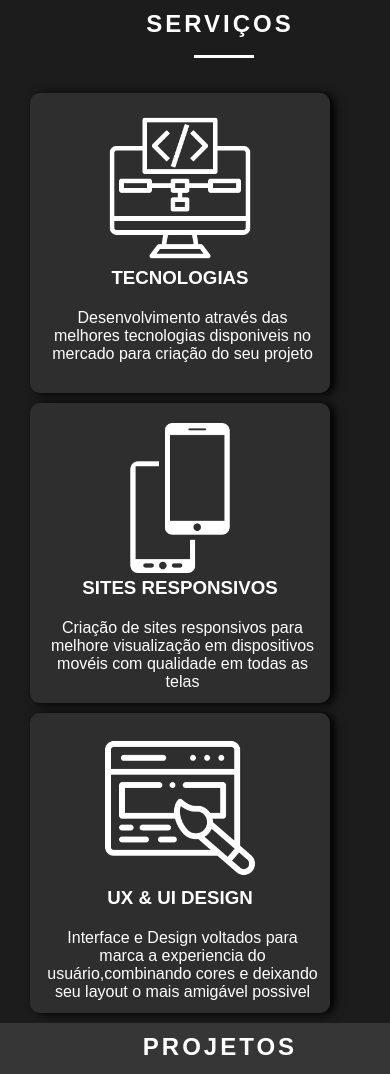
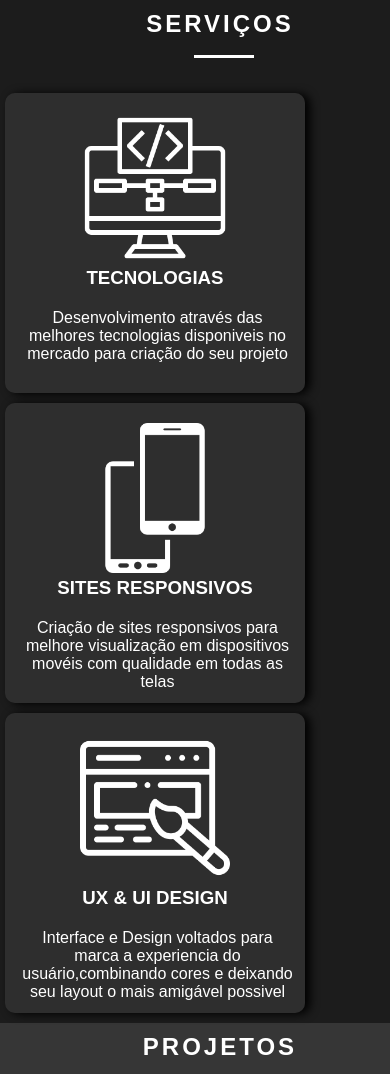
Before and after one commit to KAUANPEREIRA/portifolio, a plain HTML site: page index.html in a window 390 px wide. Shown: the part 600-1674 px from the top of the page. Drawn offline with Linux system fonts and the light colour scheme.

Commit message:
Update style.css

```diff
--- a/style.css
+++ b/style.css
@@ -201,21 +201,21 @@ nav ul li{
     .one{
 
        margin-bottom: 10px;
-        margin-left: 30px;
+        margin-left: 5px;
         height: 300px;
     }
 
     .two{
 
        margin-bottom: 10px;
-       margin-left: 30px;
+       margin-left: 5px;
         height: 300px;
     }
     .tree{
 
         margin-bottom: 10px;
 
-        margin-left: 30px;
+        margin-left: 5px;
         height: 300px;
 
 
```
